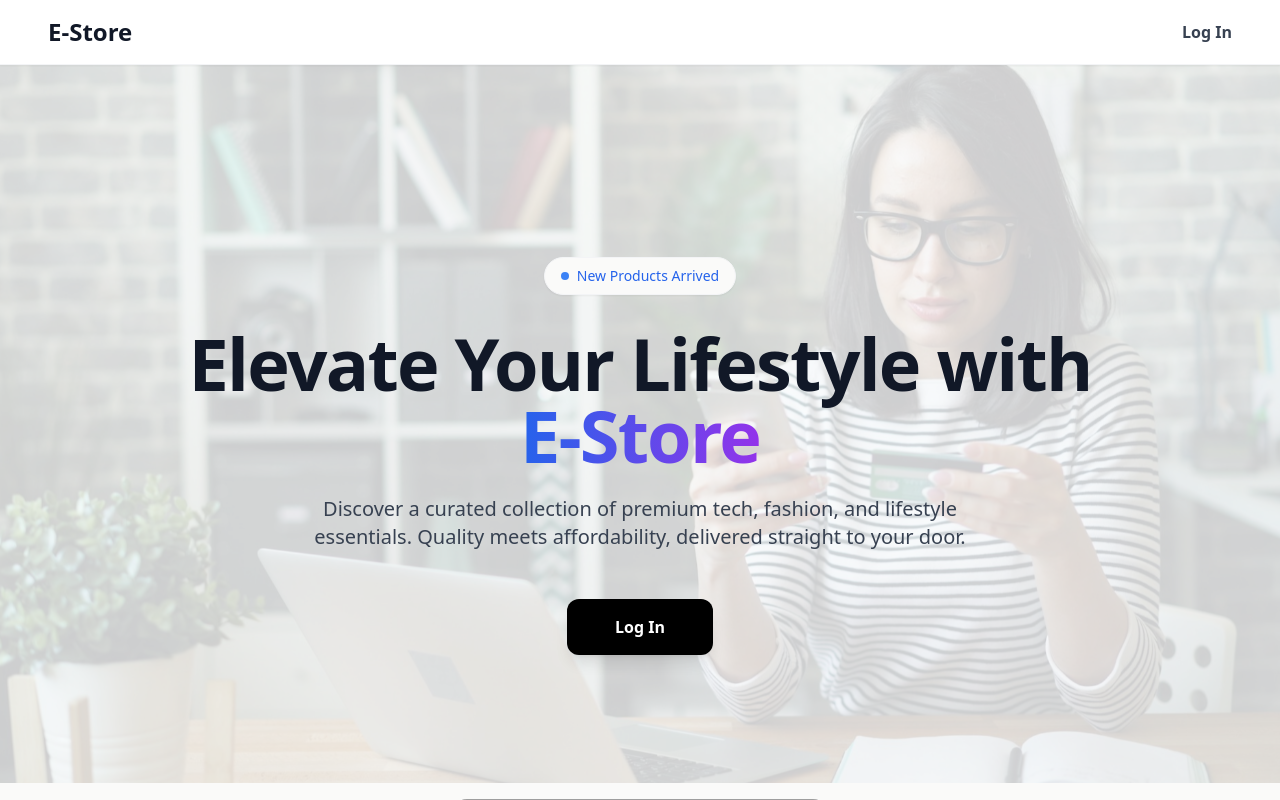
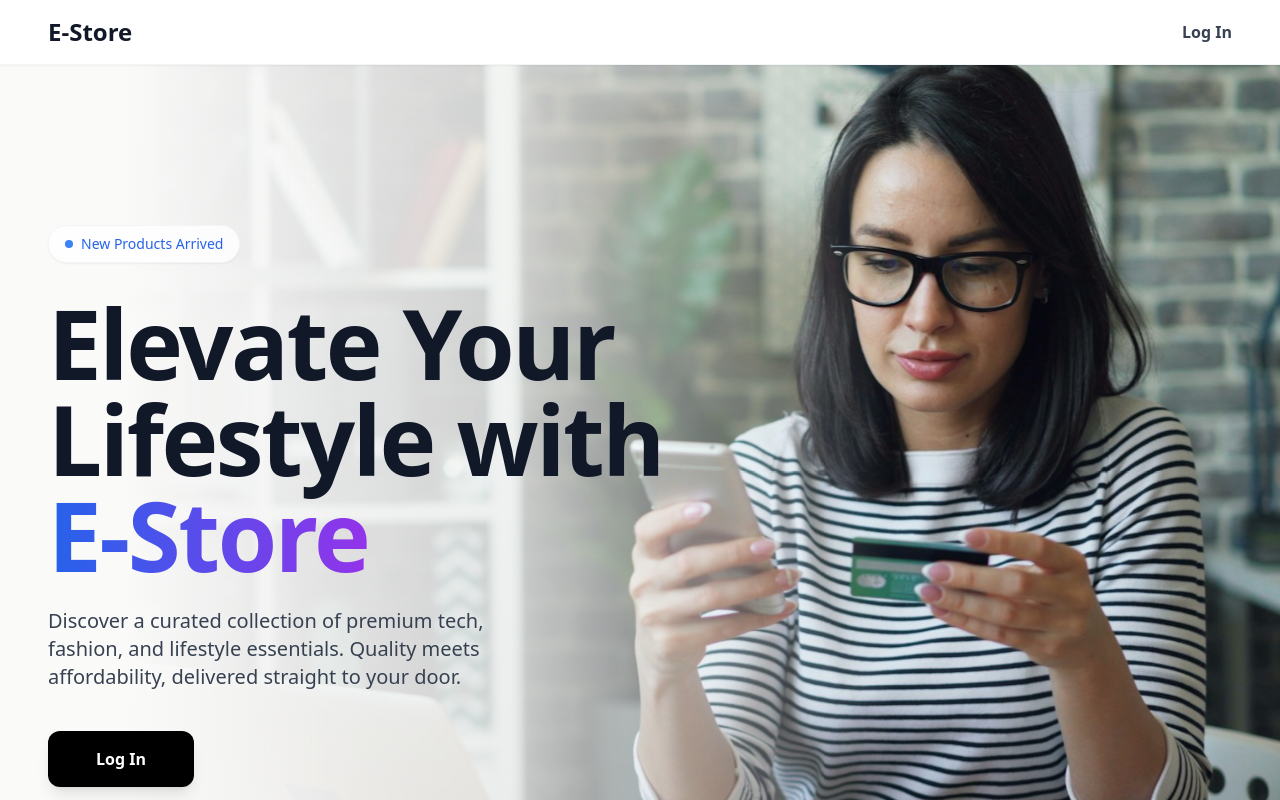
Before and after one commit to hasinduudara/E-Commerce-Webapp-Payload-CMS, a Next.js app: page / in a window 1280 px wide. Shown: the top 800 px of the page. Built offline with nearby package versions, Linux system fonts and the light colour scheme; no server answers; grey boxes are pictures that could not be loaded.

Commit message:
feat: enhance HomePage layout with improved hero section styling and content adjustments

```diff
--- a/src/app/(frontend)/page.tsx
+++ b/src/app/(frontend)/page.tsx
@@ -10,23 +10,27 @@ export default function HomePage() {
 
   return (
     <main className="min-h-screen bg-stone-50 font-sans selection:bg-blue-200 selection:text-blue-900 overflow-x-hidden">
+
       {/* 1. Hero Section */}
-      <section className="relative z-0 pt-32 pb-20 md:pt-48 md:pb-32 overflow-hidden">
-        {/* Hero Background Image */}
+      <section className="relative z-0 pt-32 pb-20 md:pt-40 md:pb-40 overflow-hidden min-h-[80vh] flex items-center">
+
+        {/* Hero Background Image - Right */}
         <Image
           src="/welcome-bg.jpg"
           alt="Hero Background"
           fill
           unoptimized
-          className="object-cover -z-20 transition-transform duration-[10s] animate-ken-burns"
+          className="object-cover object-[75%_center] -z-20 transition-transform duration-[10s] animate-ken-burns"
           priority
         />
 
-        {/* Overlay */}
-        <div className="absolute inset-0 bg-white/85 md:bg-white/80 -z-10"></div>
+        {/* Gradient Overlay */}
+        <div className="absolute inset-0 bg-gradient-to-r from-stone-50 from-10% via-stone-50/80 via-40% to-transparent to-70% -z-10"></div>
 
-        <div className="max-w-7xl mx-auto px-6 md:px-12 relative z-10 flex flex-col items-center text-center">
-          <div className="inline-flex items-center gap-2 px-4 py-2 rounded-full bg-stone-50 shadow-sm border border-gray-100 text-sm font-medium text-blue-600 mb-8 animate-fade-in-up">
+        {/* Content */}
+        <div className="max-w-7xl w-full mx-auto px-6 md:px-12 relative z-10 flex flex-col items-start text-left">
+
+          <div className="inline-flex items-center gap-2 px-4 py-2 rounded-full bg-white/80 backdrop-blur-sm shadow-sm border border-gray-100 text-sm font-medium text-blue-600 mb-8 animate-fade-in-up">
             <span className="relative flex h-2 w-2">
               <span className="animate-ping absolute inline-flex h-full w-full rounded-full bg-blue-400 opacity-75"></span>
               <span className="relative inline-flex rounded-full h-2 w-2 bg-blue-500"></span>
@@ -35,42 +39,40 @@ export default function HomePage() {
           </div>
 
           <h1
-            className="text-5xl md:text-7xl font-extrabold tracking-tight text-gray-900 mb-6 animate-fade-in-up"
+            className="text-5xl md:text-7xl lg:text-8xl font-extrabold tracking-tight text-gray-900 mb-6 animate-fade-in-up max-w-3xl leading-tight"
             style={{ animationDelay: '0.1s' }}
           >
-            Elevate Your Lifestyle with <br className="hidden md:block" />
+            Elevate Your <br /> Lifestyle with <br className="hidden md:block" />
             <span className="text-transparent bg-clip-text bg-gradient-to-r from-blue-600 to-purple-600">
               E-Store
             </span>
           </h1>
 
           <p
-            className="text-lg md:text-xl text-gray-700 max-w-2xl mb-12 animate-fade-in-up font-medium"
+            className="text-lg md:text-xl text-gray-700 max-w-lg mb-10 animate-fade-in-up font-medium leading-relaxed"
             style={{ animationDelay: '0.2s' }}
           >
             Discover a curated collection of premium tech, fashion, and lifestyle essentials.
             Quality meets affordability, delivered straight to your door.
           </p>
 
-          <div className="animate-fade-in-up" style={{ animationDelay: '0.3s' }}>
+          <div className="animate-fade-in-up w-full sm:w-auto" style={{ animationDelay: '0.3s' }}>
             {isLoading ? (
-              <div className="h-14 w-40 bg-gray-200 animate-pulse rounded-xl mx-auto"></div>
+              <div className="h-14 w-40 bg-gray-200 animate-pulse rounded-xl"></div>
             ) : user ? (
-              // ලොග් වෙලා ඉන්නවා නම් "Go to Products" කියලා පෙන්වනවා
-              <div className="flex justify-center">
+              <div className="flex justify-start">
                 <Link
                   href="/products"
-                  className="inline-flex items-center justify-center px-12 py-4 font-bold text-white transition-all duration-200 bg-blue-600 rounded-xl hover:bg-blue-700 focus:outline-none shadow-lg hover:shadow-blue-500/30 hover:-translate-y-1"
+                  className="inline-flex items-center justify-center px-10 py-4 font-bold text-white transition-all duration-200 bg-blue-600 rounded-xl hover:bg-blue-700 focus:outline-none shadow-lg hover:shadow-blue-500/30 hover:-translate-y-1 w-full sm:w-auto"
                 >
                   Go to Products
                 </Link>
               </div>
             ) : (
-              // ලොග් වෙලා නැත්නම් "Log In" කියලා පෙන්වනවා
-              <div className="flex justify-center">
+              <div className="flex justify-start">
                 <Link
                   href="/login"
-                  className="inline-flex items-center justify-center px-12 py-4 font-bold text-white transition-all duration-200 bg-black rounded-xl hover:bg-blue-700 focus:outline-none shadow-lg hover:shadow-blue-500/30 hover:-translate-y-1"
+                  className="inline-flex items-center justify-center px-12 py-4 font-bold text-white transition-all duration-200 bg-black rounded-xl hover:bg-gray-800 focus:outline-none shadow-lg hover:shadow-black/30 hover:-translate-y-1 w-full sm:w-auto"
                 >
                   Log In
                 </Link>
```
